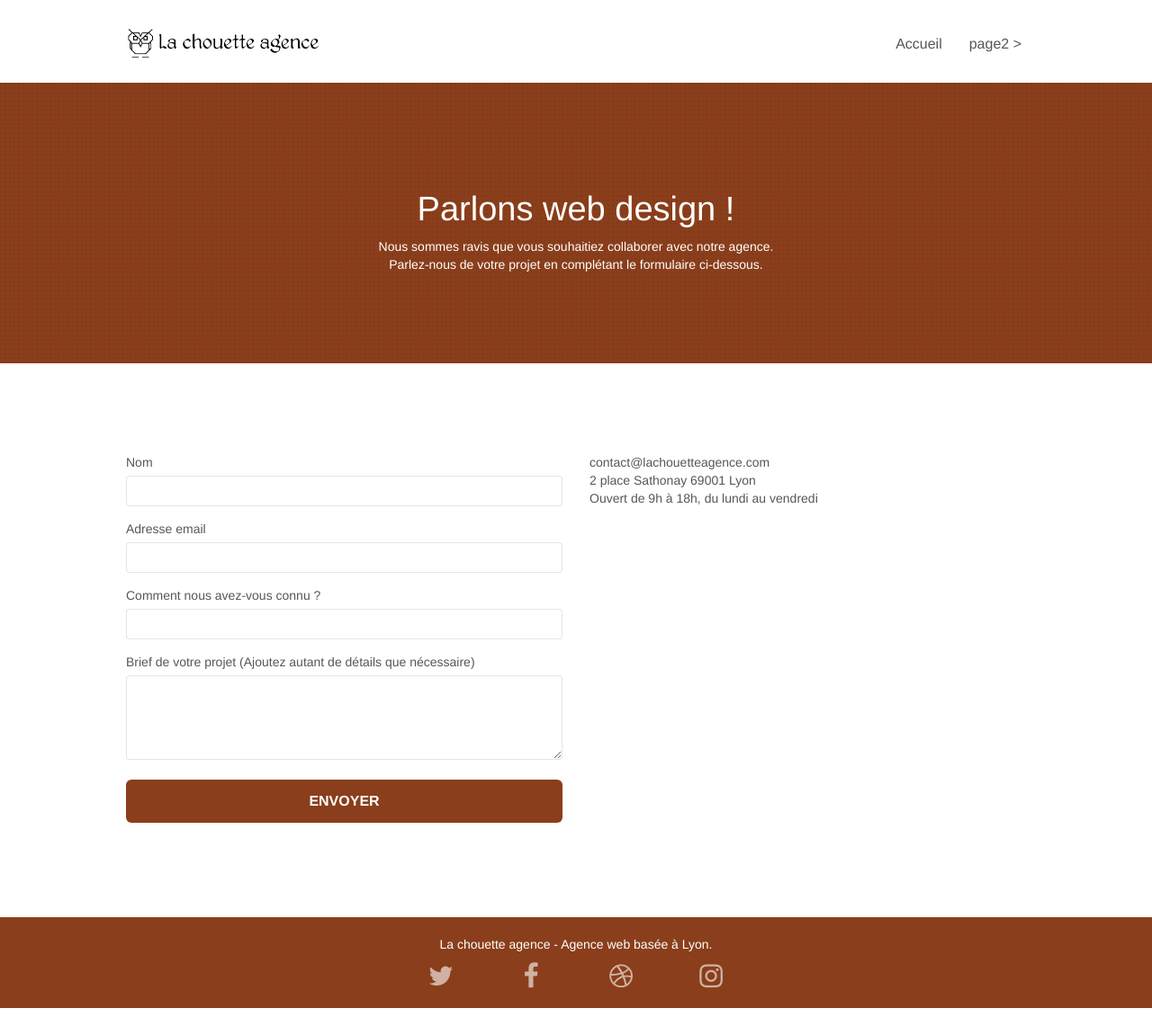
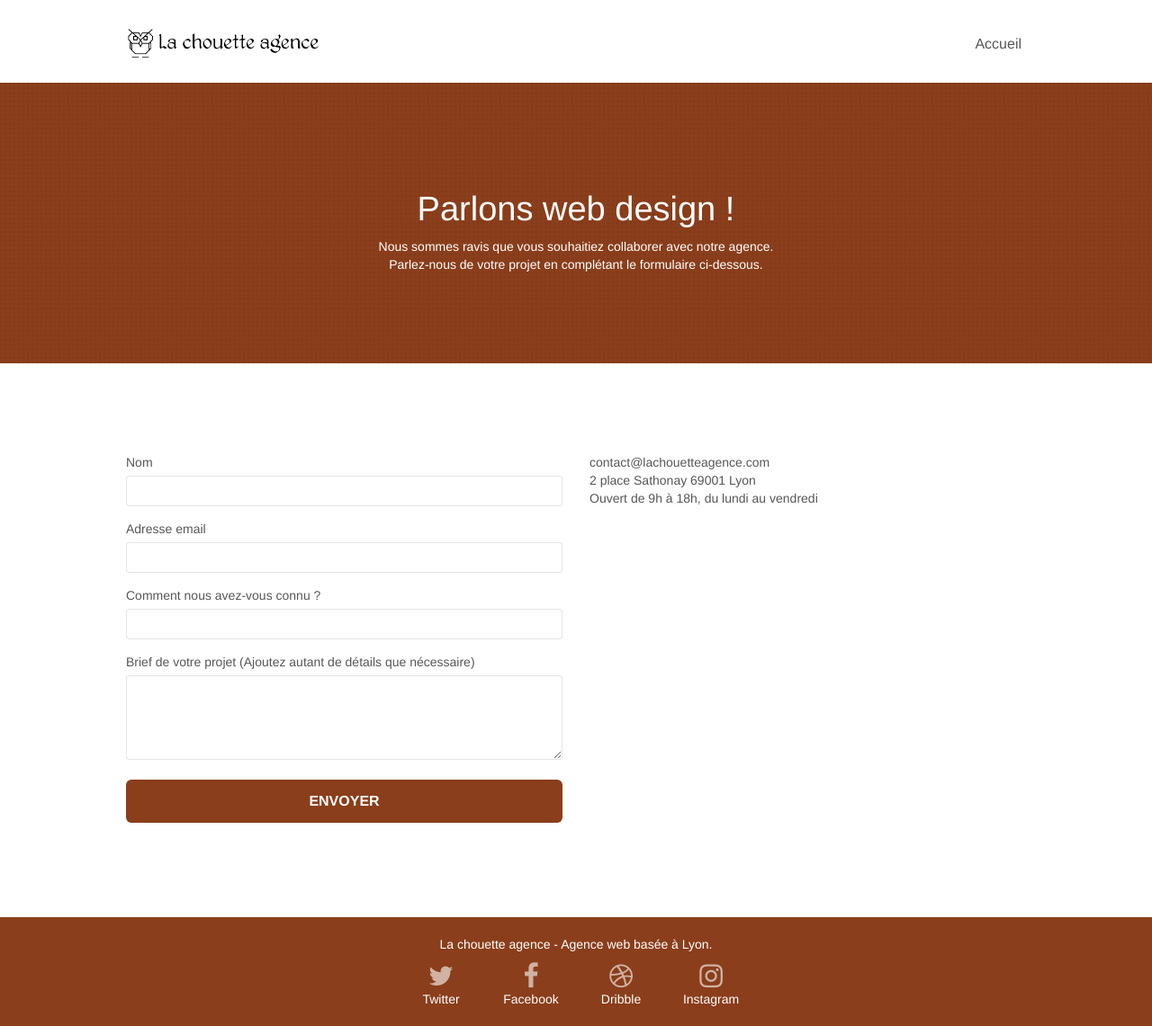
Before and after one commit to jeanlouisdossantos/Jeanlouisdossantos_4_01022021, a plain HTML site: page page2.html in a window 1280 px wide. Shown: the whole page at 90% size. Drawn offline with nearby package versions, Linux system fonts and the light colour scheme.

Commit message:
Corrextion lien header

```diff
--- a/page2.html
+++ b/page2.html
@@ -63,9 +63,7 @@
 							</li>
 							<li>
 							</li>
-							<li>
-								<a href="page2.html">page2 &gt;</a>
-							</li>
+
 						</ul>
 					</div>
 				</nav>
@@ -156,26 +154,30 @@
 						<div class="row row-no-gutters social">
 							<div class="col-sm-3">
 								<div class="text-center">
-									<a class="social" href="index.html"><span class="fa fa-twitter icon-md"></span></a>
+									<a class="social tc-white" href="index.html" ><span class="fa fa-twitter icon-md"></span> <br> Twitter</a>
 								</div>
 							</div>
 							<div class="col-sm-3">
 								<div class="text-center">
-									<a class="social" href="index.html"><span class="fa fa-facebook icon-md"></span></a>
+									<a class="social tc-white" href="index.html"><span class="fa fa-facebook icon-md"></span> <br> Facebook</a>
 								</div>
 							</div>
 							<div class="col-sm-3">
 								<div class="text-center">
-									<a class="social" href="index.html"><span class="fa fa-dribbble icon-md"></span></a>
+									<a class="social tc-white" href="index.html"><span class="fa fa-dribbble icon-md"></span> <br> Dribble</a>
 								</div>
 							</div>
 							<div class="col-sm-3">
 								<div class="text-center">
-									<a class="social" href="index.html"><span
-											class="fa fa-instagram icon-md"></span></a>
+									<a class="social tc-white" href="index.html"><span
+											class="fa fa-instagram icon-md"></span> <br> Instagram</a>
 								</div>
 							</div>
+
+
 						</div>
+					</div>
+				</div>
 					</div>
 				</div>
 			</div>
```
